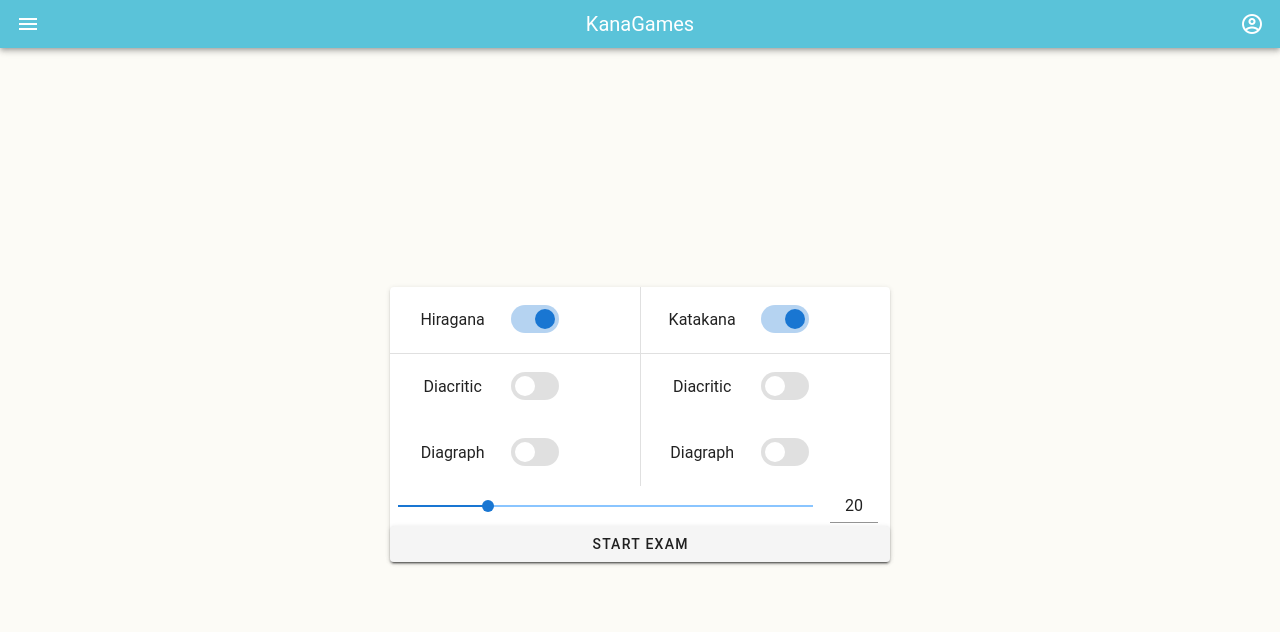
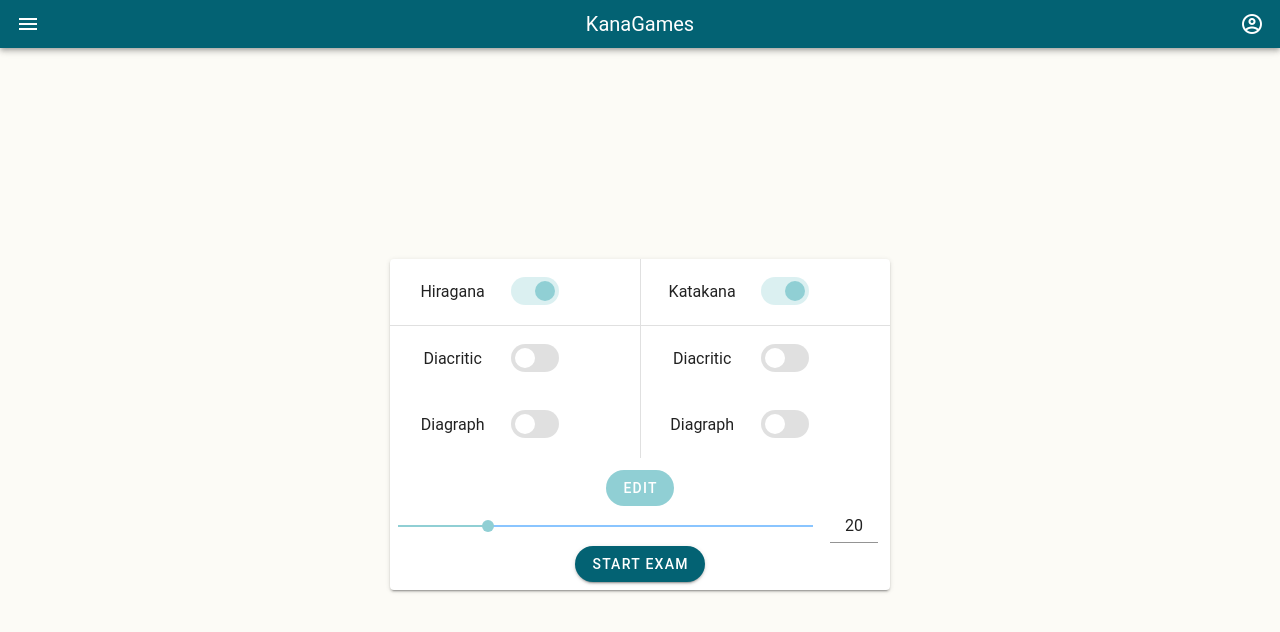
Before and after one commit to tomctr/KanaGames, a Vue app: page / in a window 1280 px wide. Shown: the top 632 px of the page. Built offline with nearby package versions, Linux system fonts and the light colour scheme.

Commit message:
add edit button

```diff
--- a/src/components/KanaArray.vue
+++ b/src/components/KanaArray.vue
@@ -1,3 +1,4 @@
+<!--
 <template>
   <v-content>
     <v-row v-for="(item, x) in array_hiragana" :key="x" no-gutters>
@@ -9,9 +10,35 @@
     </v-row>
   </v-content>
 </template>
+-->
+
+<template>
+  <v-card>
+    <v-row no-gutters>
+      <v-tabs grow color="#036273">
+        <v-tab>HIRAGANA</v-tab>
+        <v-tab>KATAKANA</v-tab>
+      </v-tabs>
+    </v-row>
+    <v-row no-gutters>
+        <v-row v-for="(item, x) in array_hiragana" :key="x" no-gutters>
+      <v-col v-for="(item, y) in item" :key="y" cols="auto">
+        <v-card height="50" width="50" outlined @click="onKanaClick(item)">
+          <v-row no-gutters justify="center" align="center" class="fill-height">{{item}}</v-row>
+        </v-card>
+      </v-col>
+    </v-row>
+    </v-row>
+    <v-row no-gutters justify="center" class="pb-2 pt-2">
+      <v-btn color="#036273" class="white--text"  @click="dialog = false" rounded>DONE</v-btn>
+    </v-row>
+  </v-card>
+</template>
+
 
 <script>
 export default {
+  name: "KanaArray",
   data: () => ({
     array_hiragana: null,
     characters: [
@@ -64,9 +91,7 @@ export default {
     ]
   }),
   methods: {
-    onKanaClick(e) {
-
-    }
+    onKanaClick(e) {}
   },
   mounted() {
     this.array_hiragana = [
--- a/src/components/Navbar.vue
+++ b/src/components/Navbar.vue
@@ -1,6 +1,6 @@
 <template>
   <div>
-    <v-app-bar color="#5AC3D9" dark dense>
+    <v-app-bar color="#036273" dark dense>
       <v-app-bar-nav-icon></v-app-bar-nav-icon>
             <v-spacer></v-spacer>
       <v-toolbar-title>KanaGames</v-toolbar-title>
--- a/src/components/PreGame.vue
+++ b/src/components/PreGame.vue
@@ -6,6 +6,7 @@
           <v-col>Hiragana</v-col>
           <v-col>
             <v-switch
+              color="#90CFD4"
               v-model="isHiragana"
               inset
               v-on:change="onSwitchChange(caracEnum.MONOGRAPH, isHiragana)"
@@ -19,6 +20,7 @@
           <v-col>Katakana</v-col>
           <v-col>
             <v-switch
+              color="#90CFD4"
               v-model="isKatakana"
               inset
               v-on:change="onSwitchChange(caracEnum.MONOGRAPH, isKatakana)"
@@ -34,6 +36,7 @@
           <v-col>Diacritic</v-col>
           <v-col>
             <v-switch
+              color="#90CFD4"
               v-model="isDiacriticHiragana"
               inset
               v-on:change="onSwitchChange(caracEnum.DIACRITIC, isDiacriticHiragana)"
@@ -47,6 +50,7 @@
           <v-col>Diacritic</v-col>
           <v-col>
             <v-switch
+              color="#90CFD4"
               v-model="isDiacriticKatakana"
               inset
               v-on:change="onSwitchChange(caracEnum.DIACRITIC, isDiacriticKatakana)"
@@ -61,6 +65,7 @@
           <v-col>Diagraph</v-col>
           <v-col>
             <v-switch
+              color="#90CFD4"
               v-model="isDiagraphHiragana"
               inset
               v-on:change="onSwitchChange(caracEnum.DIAGRAPH, isDiagraphHiragana)"
@@ -71,9 +76,10 @@
       <v-divider vertical></v-divider>
       <v-col justify="center" align="center">
         <v-row no-gutters align="center">
-          <v-col>Diagraph</v-col>
+          <v-col class="3B393C--text">Diagraph</v-col>
           <v-col>
             <v-switch
+              color="#90CFD4"
               v-model="isDiagraphKatakana"
               inset
               v-on:change="onSwitchChange(caracEnum.DIAGRAPH, isDiagraphKatakana)"
@@ -82,8 +88,23 @@
         </v-row>
       </v-col>
     </v-row>
+    <v-row no-gutters justify="center" class="pt-3">
+      <v-dialog v-model="dialog" width="550">
+        <template v-slot:activator="{ on }">
+          <v-btn rounded depressed color="#90CFD4" class="white--text" v-on="on">Edit</v-btn>
+        </template>
+          <KanaArray/>
+      </v-dialog>
+    </v-row>
     <v-row no-gutters>
-      <v-slider v-model="slider" class="align-center" :max="max" :min="0" hide-details>
+      <v-slider
+        v-model="slider"
+        class="align-center"
+        :max="max"
+        :min="0"
+        hide-details
+        color="#90CFD4"
+      >
         <template v-slot:append>
           <v-text-field
             v-model="slider"
@@ -95,15 +116,15 @@
         </template>
       </v-slider>
     </v-row>
-    <v-row justify="center" no-gutters>
-      <v-btn @click="start" block>Start Exam</v-btn>
+    <v-row justify="center" no-gutters class="pb-2">
+      <v-btn @click="start" rounded color="#036273" class="white--text">Start Exam</v-btn>
     </v-row>
   </v-card>
 </template>
 
 <script>
 import { characters, diacritic, diagraph } from "../assets/characters.js";
-import KanaArrayVue from "./KanaArray.vue";
+import KanaArray from "./KanaArray.vue";
 import Configuration from "../assets/configGame.js";
 import caracTypes from "../assets/enum.js";
 
@@ -117,8 +138,12 @@ export default {
     isDiacriticKatakana: false,
     isDiagraphHiragana: false,
     isDiagraphKatakana: false,
-    caracEnum: caracTypes
+    caracEnum: caracTypes,
+    dialog: false,
   }),
+   components: {
+    KanaArray,
+  },
   methods: {
     start() {
       var caracMap = new Map();
@@ -153,12 +178,12 @@ export default {
       }
     },
     fillCaracMap(caracMap) {
-      caracMap.set('monoHira', this.isHiragana);
-      caracMap.set('monoKata', this.isKatakana);
-      caracMap.set('diagraHira', this.isDiagraphHiragana);
-      caracMap.set('diagraKata', this.isDiagraphKatakana);
-      caracMap.set('diacriHana', this.isDiacriticHiragana);
-      caracMap.set('diacriKata', this.isDiacriticKatakana);
+      caracMap.set("monoHira", this.isHiragana);
+      caracMap.set("monoKata", this.isKatakana);
+      caracMap.set("diagraHira", this.isDiagraphHiragana);
+      caracMap.set("diagraKata", this.isDiagraphKatakana);
+      caracMap.set("diacriHana", this.isDiacriticHiragana);
+      caracMap.set("diacriKata", this.isDiacriticKatakana);
     }
   }
 };
```
